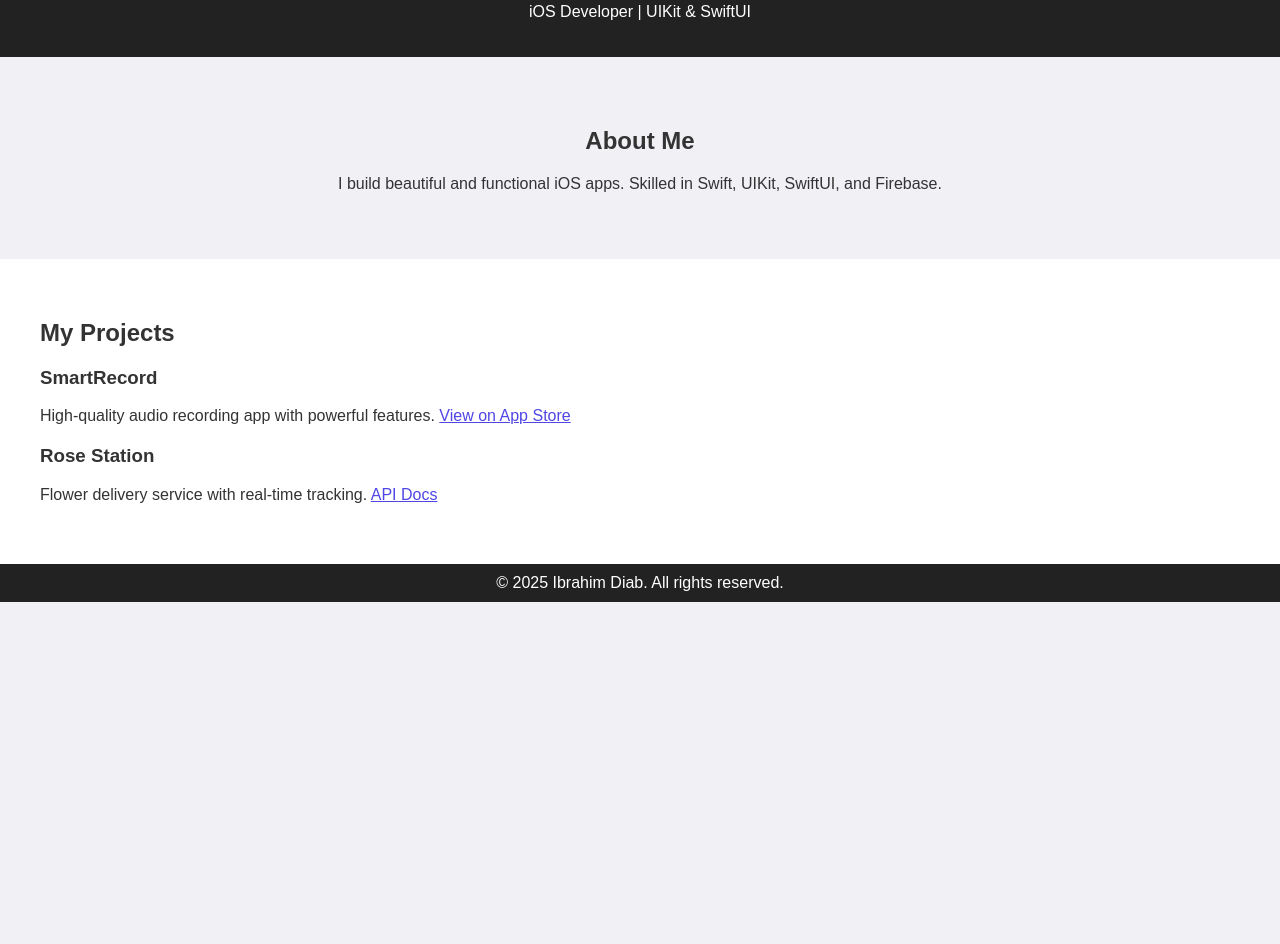
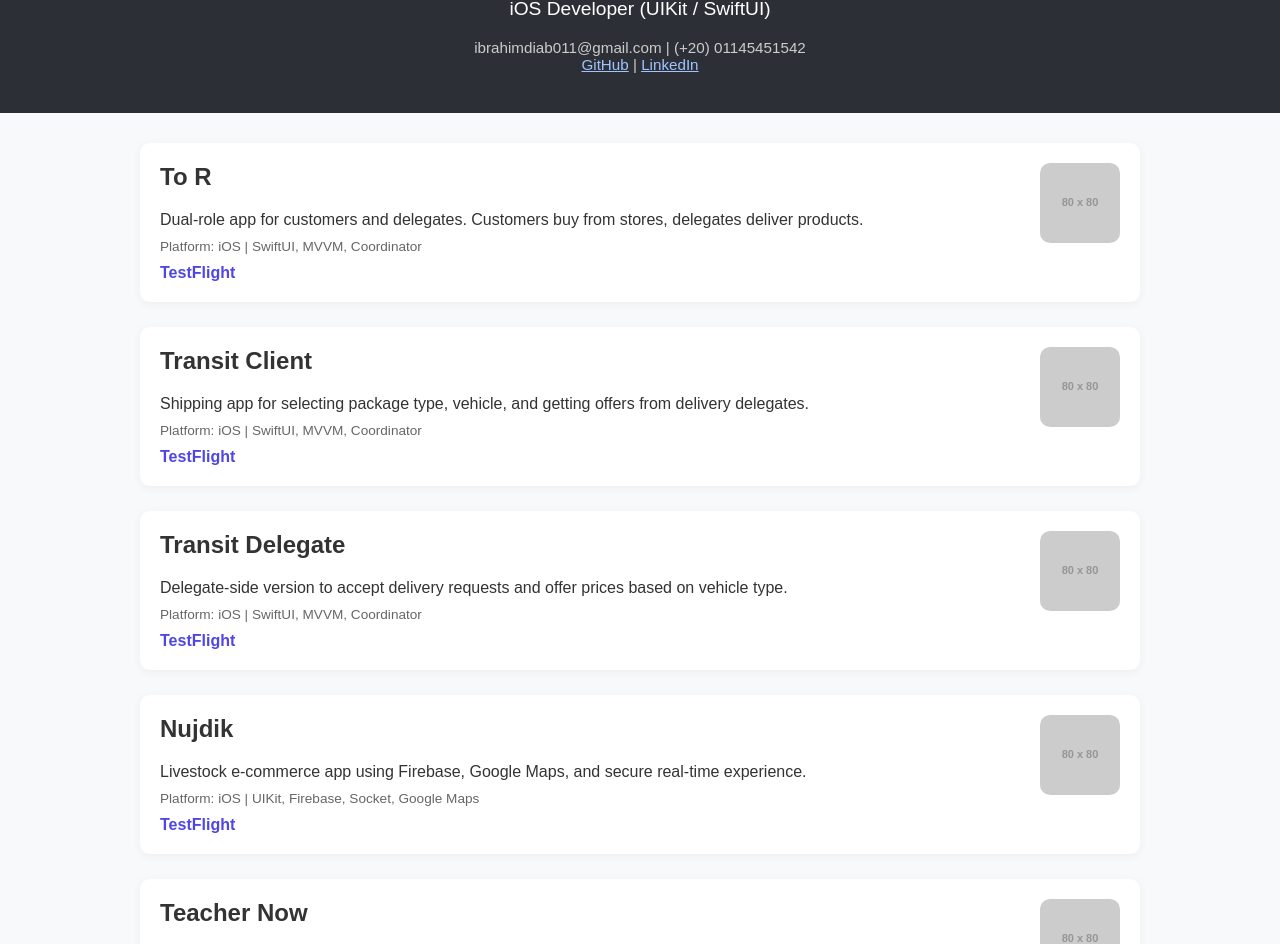
Before and after one commit to Ibrahim-Diab/portfolio.github.io, a plain HTML site: page index.html in a window 1280 px wide. Shown: the part 97-1041 px from the top of the page. Before the commit the page ends 800 px from the top, so only its background shows below. Drawn offline with Linux system fonts and the light colour scheme; placeholder pictures from the web are drawn by us.

Commit message:
Update index.html

```diff
--- a/index.html
+++ b/index.html
@@ -3,39 +3,96 @@
 <head>
   <meta charset="UTF-8" />
   <meta name="viewport" content="width=device-width, initial-scale=1.0"/>
-  <title>My Portfolio</title>
+  <title>Ibrahim Diab | iOS Developer</title>
   <style>
     body {
+      font-family: Arial, sans-serif;
       margin: 0;
-      font-family: Arial, sans-serif;
-      background: #f0f0f5;
+      background: #f8f9fa;
       color: #333;
     }
+
     header {
-      background: #222;
+      background: #2d2f36;
       color: white;
-      padding: 20px;
+      padding: 40px 20px;
       text-align: center;
     }
-    .intro {
-      padding: 50px;
+
+    header h1 {
+      margin: 0;
+      font-size: 2.5rem;
+    }
+
+    header p {
+      font-size: 1.2rem;
+      margin-top: 10px;
+    }
+
+    .contact {
+      margin-top: 10px;
+      font-size: 0.95rem;
+      color: #ccc;
+    }
+
+    .container {
+      padding: 30px 20px;
+      max-width: 1000px;
+      margin: auto;
+    }
+
+    .project {
+      background: white;
+      border-radius: 10px;
+      padding: 20px;
+      margin-bottom: 25px;
+      box-shadow: 0 2px 10px rgba(0,0,0,0.05);
+    }
+
+    .project img {
+      float: right;
+      width: 80px;
+      height: 80px;
+      object-fit: cover;
+      border-radius: 10px;
+      margin-left: 15px;
+    }
+
+    .project h2 {
+      margin-top: 0;
+    }
+
+    .project p {
+      margin-bottom: 10px;
+    }
+
+    .tags {
+      font-size: 0.85rem;
+      color: #666;
+      margin-bottom: 10px;
+    }
+
+    .links a {
+      margin-right: 15px;
+      text-decoration: none;
+      color: #4f46e5;
+      font-weight: bold;
+    }
+
+    footer {
       text-align: center;
+      padding: 20px;
+      background: #2d2f36;
+      color: white;
+      font-size: 0.9rem;
     }
-    .projects {
-      padding: 40px;
-      background: #fff;
+
+    @media (max-width: 600px) {
+      .project img {
+        float: none;
+        display: block;
+        margin: 10px auto;
       }
-    .project {
-      margin-bottom: 20px;
-    }
-    footer {
-      background: #222;
-      color: white;
-      padding: 10px;
-      text-align: center;
-    }
-    a {
-      color: #4f46e5;
     }
   </style>
 </head>
@@ -43,32 +100,101 @@
 
 <header>
   <h1>Ibrahim Diab</h1>
-    <p>iOS Developer | UIKit & SwiftUI</p>
+  <p>iOS Developer (UIKit / SwiftUI)</p>
+  <div class="contact">
+    ibrahimdiab011@gmail.com | (+20) 01145451542 <br />
+    <a href="https://github.com/ibrahimdiab" style="color:#a0c4ff">GitHub</a> |
+    <a href="https://linkedin.com/in/ibrahimdiab" style="color:#a0c4ff">LinkedIn</a>
+  </div>
 </header>
 
-  <section class="intro">
-    <h2>About Me</h2>
-    <p>I build beautiful and functional iOS apps. Skilled in Swift, UIKit, SwiftUI, and Firebase.</p>
-  </section>
+<div class="container">
 
-  <section class="projects">
-    <h2>My Projects</h2>
-
+  <!-- Repeat this block for each project -->
   <div class="project">
-      <h3>SmartRecord</h3>
-      <p>High-quality audio recording app with powerful features. <a href="https://apps.apple.com/eg/app/smartrecord/id6468998582">View on App Store</a></p>
+    <img src="https://via.placeholder.com/80" alt="To R" />
+    <h2>To R</h2>
+    <p>Dual-role app for customers and delegates. Customers buy from stores, delegates deliver products.</p>
+    <div class="tags">Platform: iOS | SwiftUI, MVVM, Coordinator</div>
+    <div class="links">
+      <a href="#">TestFlight</a>
+    </div>
   </div>
 
   <div class="project">
-      <h3>Rose Station</h3>
-      <p>Flower delivery service with real-time tracking. <a href="https://documenter.getpostman.com/view/17756479/2s9YJc1huz">API Docs</a></p>
+    <img src="https://via.placeholder.com/80" alt="Transit Client" />
+    <h2>Transit Client</h2>
+    <p>Shipping app for selecting package type, vehicle, and getting offers from delivery delegates.</p>
+    <div class="tags">Platform: iOS | SwiftUI, MVVM, Coordinator</div>
+    <div class="links">
+      <a href="#">TestFlight</a>
+    </div>
   </div>
 
-    <!-- Add more projects here -->
-  </section>
+  <div class="project">
+    <img src="https://via.placeholder.com/80" alt="Transit Delegate" />
+    <h2>Transit Delegate</h2>
+    <p>Delegate-side version to accept delivery requests and offer prices based on vehicle type.</p>
+    <div class="tags">Platform: iOS | SwiftUI, MVVM, Coordinator</div>
+    <div class="links">
+      <a href="#">TestFlight</a>
+    </div>
+  </div>
+
+  <div class="project">
+    <img src="https://via.placeholder.com/80" alt="Nujdik" />
+    <h2>Nujdik</h2>
+    <p>Livestock e-commerce app using Firebase, Google Maps, and secure real-time experience.</p>
+    <div class="tags">Platform: iOS | UIKit, Firebase, Socket, Google Maps</div>
+    <div class="links">
+      <a href="#">TestFlight</a>
+    </div>
+  </div>
+
+  <div class="project">
+    <img src="https://via.placeholder.com/80" alt="Teacher Now" />
+    <h2>Teacher Now</h2>
+    <p>Connects students and teachers with content subscriptions and payments.</p>
+    <div class="tags">Platform: iOS | SwiftUI, UIKit, Combine, MyFatoorah</div>
+    <div class="links">
+      <a href="#">App Store</a>
+    </div>
+  </div>
+
+  <div class="project">
+    <img src="https://via.placeholder.com/80" alt="Teacher Now Provider" />
+    <h2>Teacher Now Provider</h2>
+    <p>Provider version for teachers to manage their content and subscriptions.</p>
+    <div class="tags">Platform: iOS | SwiftUI, UIKit, Combine, MyFatoorah</div>
+    <div class="links">
+      <a href="#">App Store</a>
+    </div>
+  </div>
+
+  <div class="project">
+    <img src="https://via.placeholder.com/80" alt="Cylinder" />
+    <h2>Cylinder (أسطوانة)</h2>
+    <p>Gas delivery app with location, instant or scheduled delivery, and flexible payments.</p>
+    <div class="tags">Platform: iOS | MVVM, Combine, Deep Link</div>
+    <div class="links">
+      <a href="#">App Store</a>
+    </div>
+  </div>
+
+  <div class="project">
+    <img src="https://via.placeholder.com/80" alt="Smart Record" />
+    <h2>Smart Record</h2>
+    <p>High-quality audio recording app with trimming, noise reduction, and cloud backup.</p>
+    <div class="tags">Platform: iOS | UIKit, AVFoundation, Firebase, DI</div>
+    <div class="links">
+      <a href="https://apps.apple.com/eg/app/smartrecord/id6468998582">App Store</a>
+    </div>
+  </div>
+
+</div>
 
 <footer>
-    &copy; 2025 Ibrahim Diab. All rights reserved.
+  &copy; 2025 Ibrahim Diab. Built with HTML & ❤️
 </footer>
 
 </body>
```
Lines whose indentation alone changed are shown as unchanged.
